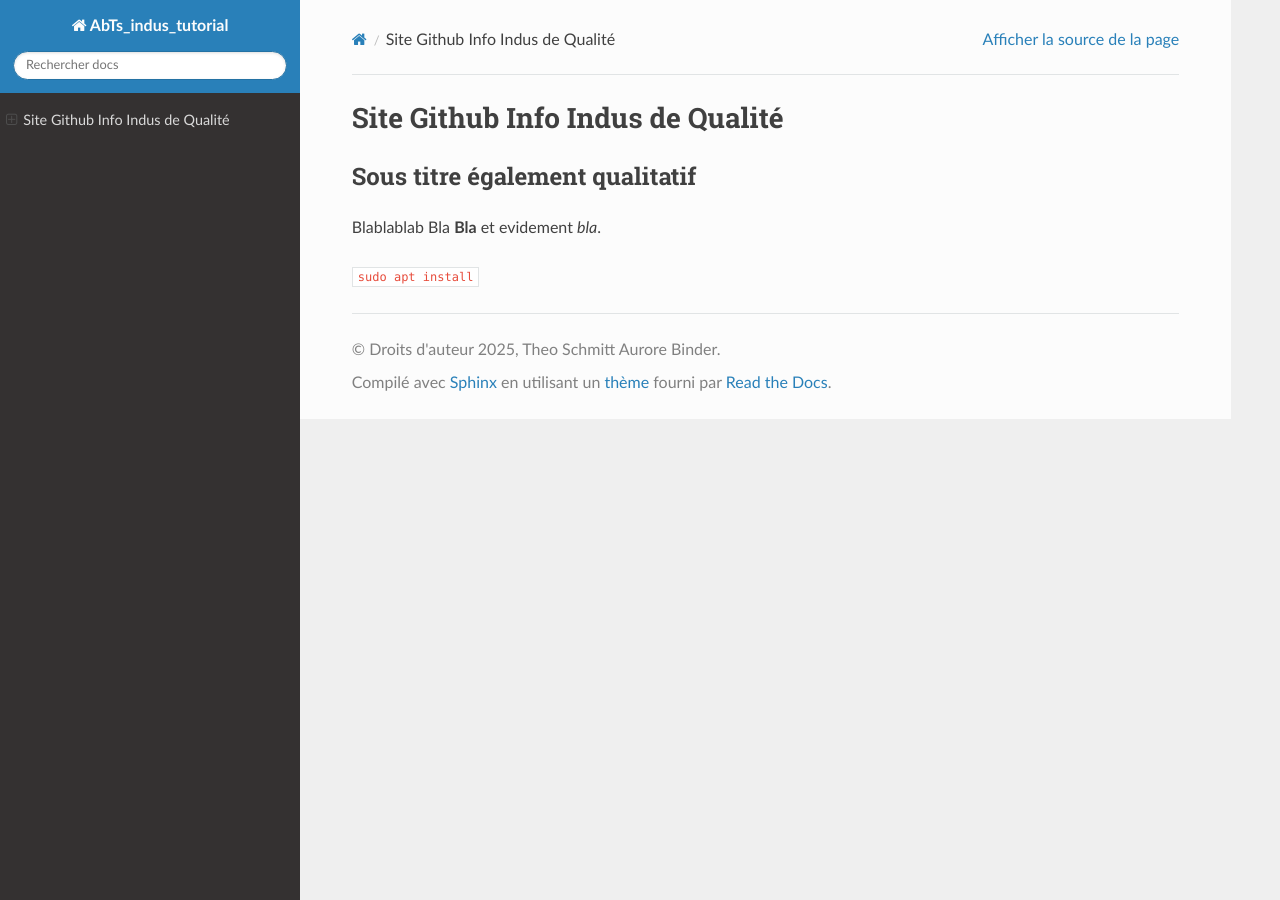
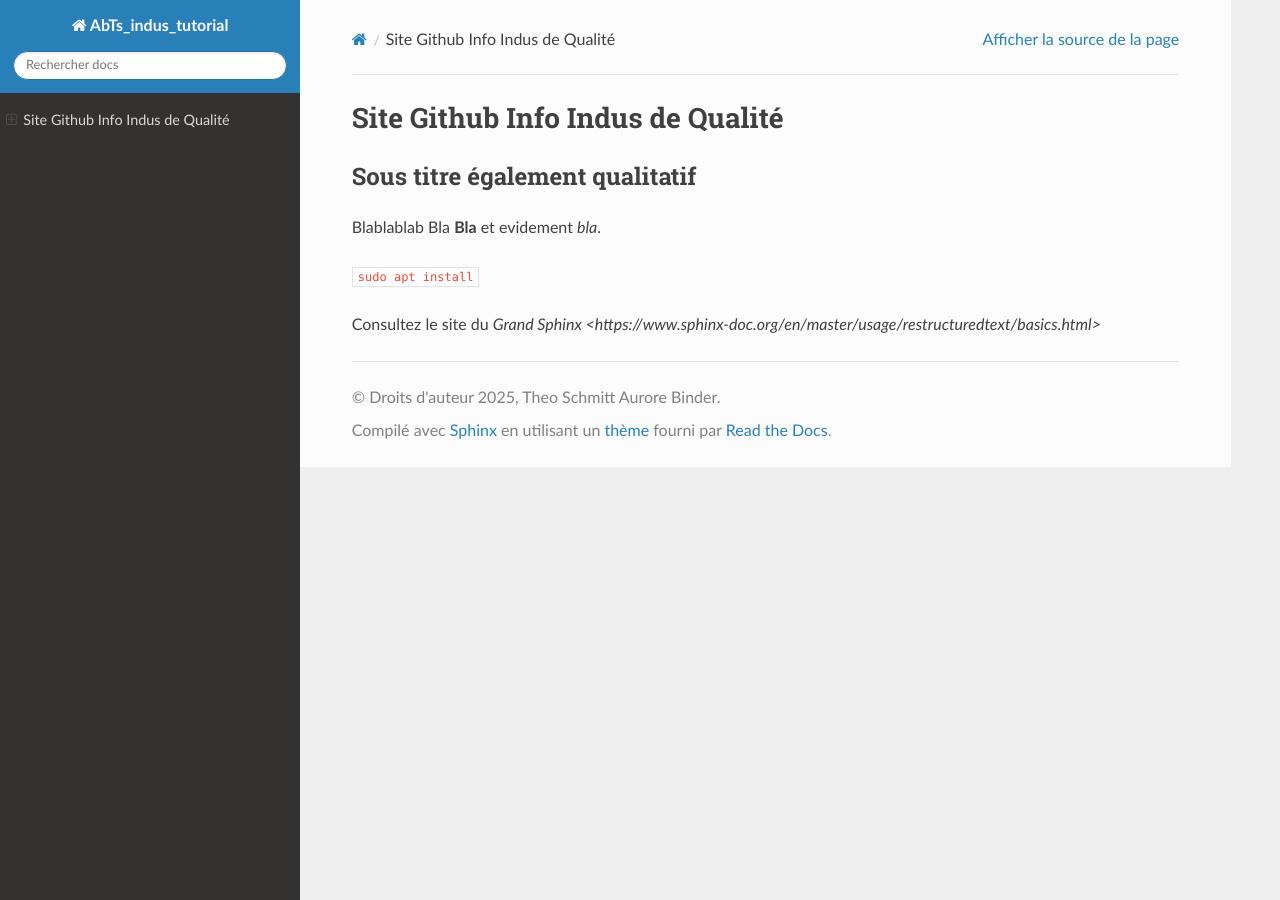
Before and after one commit to MartinWolfstar/Info_Industriel, a Sphinx documentation site: the page built from doc/sphinx/source/index.rst, in a window 1280 px wide. Built offline with Sphinx 7.4.7 and the Read the Docs theme 3.1.0, drawn with Linux system fonts in a browser that asks for light colours.

Commit message:
Add link to Grand Sphinx documentation

```diff
--- a/doc/sphinx/source/index.rst
+++ b/doc/sphinx/source/index.rst
@@ -13,6 +13,7 @@
 
 ``sudo apt install``
 
+Consultez le site du `Grand Sphinx <https://www.sphinx-doc.org/en/master/usage/restructuredtext/basics.html>`
 
 .. toctree::
    :maxdepth: 2
```
